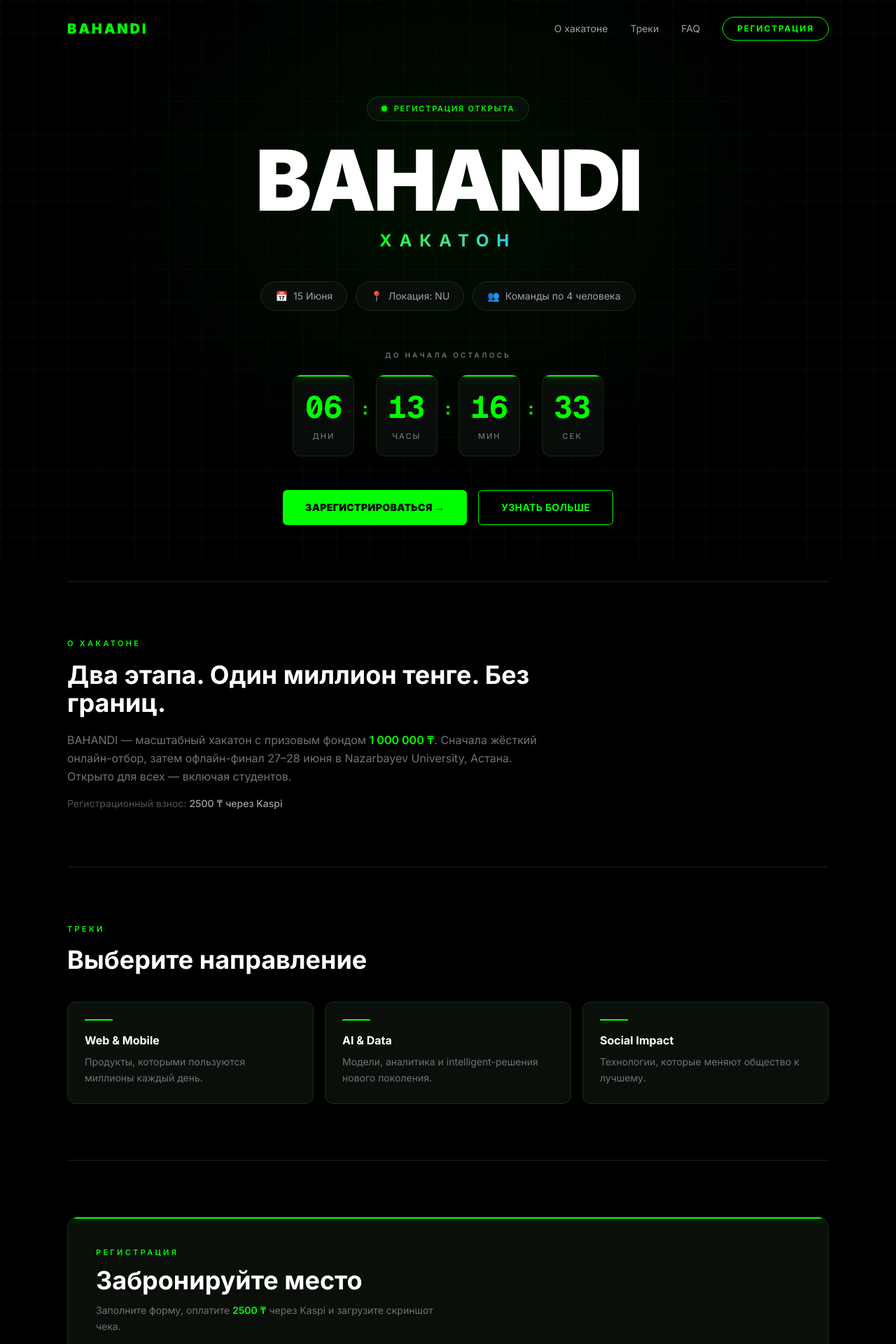
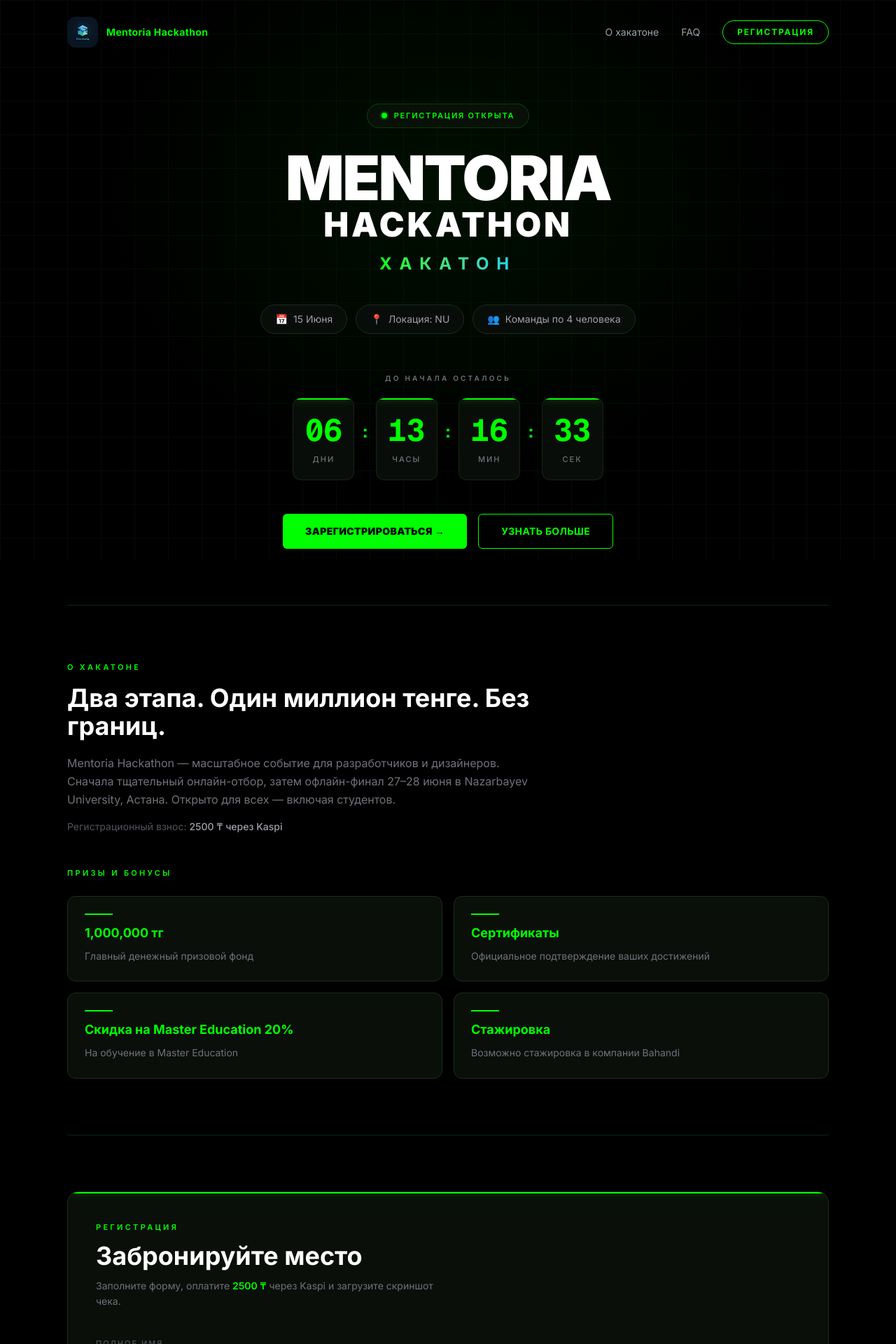
Before and after one commit to MartianYernar/Mentoria-hackathon-host-website, a Next.js app: page / in a window 1280 px wide. Shown: the top 1920 px of the page at 70% size. Built offline with nearby package versions, Linux system fonts and the light colour scheme.

Commit message:
updated details and removed pink accents

```diff
--- a/src/app/globals.css
+++ b/src/app/globals.css
@@ -63,8 +63,8 @@ body {
   animation: prize-glow 3s ease-in-out infinite;
 }
 
-/* BAHANDI neon lag — 1s glitch every 8s, GPU-only (transform + opacity) */
-@keyframes bahandi-lag-primary {
+/* Mentoria title neon lag — 1s glitch every 8s, GPU-only (transform + opacity) */
+@keyframes mentoria-lag-primary {
   0%,
   87.5% {
     opacity: 0;
@@ -97,7 +97,7 @@ body {
   }
 }
 
-@keyframes bahandi-lag-secondary {
+@keyframes mentoria-lag-secondary {
   0%,
   87.5% {
     opacity: 0;
@@ -126,23 +126,23 @@ body {
   }
 }
 
-.bahandi-title__lag {
+.mentoria-title__lag {
   will-change: transform, opacity;
   clip-path: inset(38% 0 38% 0);
 }
 
-.bahandi-title__lag--primary {
-  animation: bahandi-lag-primary 8s linear infinite;
+.mentoria-title__lag--primary {
+  animation: mentoria-lag-primary 8s linear infinite;
 }
 
-.bahandi-title__lag--secondary {
+.mentoria-title__lag--secondary {
   clip-path: inset(46% 0 46% 0);
-  animation: bahandi-lag-secondary 8s linear infinite;
+  animation: mentoria-lag-secondary 8s linear infinite;
 }
 
 @media (prefers-reduced-motion: reduce) {
-  .bahandi-title__lag--primary,
-  .bahandi-title__lag--secondary {
+  .mentoria-title__lag--primary,
+  .mentoria-title__lag--secondary {
     animation: none;
     opacity: 0;
   }
--- a/src/app/page.tsx
+++ b/src/app/page.tsx
@@ -1,9 +1,10 @@
 "use client";
 
-import BahandiSplitTitle from "@/components/BahandiSplitTitle";
 import FAQAccordion from "@/components/FAQAccordion";
+import MentoriaLagTitle from "@/components/MentoriaLagTitle";
 import RegistrationForm from "@/components/RegistrationForm";
 import { motion } from "framer-motion";
+import Image from "next/image";
 import { useCallback, useEffect, useRef, useState } from "react";
 
 const EVENT_START = new Date("2026-06-15T09:00:00");
@@ -23,6 +24,16 @@ const INFO_PILLS = [
   { emoji: "📅", text: "15 Июня" },
   { emoji: "📍", text: "Локация: NU" },
   { emoji: "👥", text: "Команды по 4 человека" },
+];
+
+const PRIZES = [
+  { title: "1,000,000 тг", desc: "Главный денежный призовой фонд" },
+  { title: "Сертификаты", desc: "Официальное подтверждение ваших достижений" },
+  { title: "Скидка на Master Education 20%", desc: "На обучение в Master Education" },
+  {
+    title: "Стажировка",
+    desc: "Возможно стажировка в компании Bahandi",
+  },
 ];
 
 const TIMER_UNITS = [
@@ -115,7 +126,6 @@ export default function Home() {
 
   return (
     <div className="relative min-h-screen overflow-x-hidden bg-black text-white">
-      {/* Static grid + radial glow — zero JS cost */}
       <div
         className="pointer-events-none fixed inset-0 bg-[linear-gradient(rgba(14,38,21,0.28)_1px,transparent_1px),linear-gradient(90deg,rgba(14,38,21,0.28)_1px,transparent_1px)] bg-[size:48px_48px]"
         aria-hidden="true"
@@ -125,26 +135,29 @@ export default function Home() {
         aria-hidden="true"
       />
 
-      {/* ── Nav ── */}
       <motion.header
         initial={{ opacity: 0, y: -16 }}
         animate={{ opacity: 1, y: 0 }}
         transition={SPRING}
         className="relative z-10 mx-auto flex max-w-6xl items-center justify-between px-5 py-6 sm:px-8"
       >
-        <a
-          href="#"
-          className="text-lg font-black tracking-[0.14em] text-[#00ff00] sm:text-xl"
-        >
-          BAHANDI
+        <a href="#" className="flex items-center gap-3">
+          <Image
+            src="/mentoria-logo.png"
+            alt="Mentoria Hackathon"
+            width={640}
+            height={640}
+            priority
+            className="h-10 w-auto rounded-xl sm:h-11"
+          />
+          <span className="hidden text-sm font-bold tracking-wide text-[#00ff00] sm:inline">
+            Mentoria Hackathon
+          </span>
         </a>
 
         <nav className="hidden items-center gap-8 md:flex">
           <a href="#about" className="text-sm text-zinc-400 transition-colors hover:text-white">
             О хакатоне
-          </a>
-          <a href="#tracks" className="text-sm text-zinc-400 transition-colors hover:text-white">
-            Треки
           </a>
           <a href="#faq" className="text-sm text-zinc-400 transition-colors hover:text-white">
             FAQ
@@ -168,9 +181,7 @@ export default function Home() {
       </motion.header>
 
       <main className="relative z-10 mx-auto max-w-6xl px-5 pb-28 sm:px-8">
-        {/* ── Hero ── */}
         <section className="flex flex-col items-center pb-20 pt-8 text-center sm:pt-14">
-          {/* Status capsule */}
           <motion.div
             custom={0}
             initial="hidden"
@@ -187,7 +198,6 @@ export default function Home() {
             </span>
           </motion.div>
 
-          {/* Split title */}
           <motion.div
             custom={1}
             initial="hidden"
@@ -195,10 +205,9 @@ export default function Home() {
             variants={fadeUp}
             className="w-full"
           >
-            <BahandiSplitTitle />
+            <MentoriaLagTitle />
           </motion.div>
 
-          {/* Subtitle */}
           <motion.p
             custom={2}
             initial="hidden"
@@ -209,7 +218,6 @@ export default function Home() {
             ХАКАТОН
           </motion.p>
 
-          {/* Info pills */}
           <motion.div
             custom={3}
             initial="hidden"
@@ -228,7 +236,6 @@ export default function Home() {
             ))}
           </motion.div>
 
-          {/* Countdown */}
           <motion.div
             custom={4}
             initial="hidden"
@@ -242,7 +249,6 @@ export default function Home() {
             <HeroCountdown />
           </motion.div>
 
-          {/* CTAs */}
           <motion.div
             custom={5}
             initial="hidden"
@@ -266,7 +272,6 @@ export default function Home() {
           </motion.div>
         </section>
 
-        {/* ── О хакатоне ── */}
         <motion.section
           id="about"
           initial={{ opacity: 0, y: 24 }}
@@ -282,60 +287,37 @@ export default function Home() {
             Два этапа. Один миллион тенге. Без границ.
           </h2>
           <p className="mt-5 max-w-2xl text-sm leading-relaxed text-zinc-500 sm:text-base">
-            BAHANDI — масштабный хакатон с призовым фондом{" "}
-            <span className="font-semibold text-[#00ff00]">1 000 000 ₸</span>.
-            Сначала жёсткий онлайн-отбор, затем офлайн-финал 27–28 июня в
-            Nazarbayev University, Астана. Открыто для всех — включая студентов.
+            Mentoria Hackathon — масштабное событие для разработчиков и
+            дизайнеров. Сначала тщательный онлайн-отбор, затем офлайн-финал
+            27–28 июня в Nazarbayev University, Астана. Открыто для всех —
+            включая студентов.
           </p>
           <p className="mt-4 text-sm text-zinc-600">
             Регистрационный взнос:{" "}
             <span className="font-medium text-zinc-400">2500 ₸ через Kaspi</span>
           </p>
-        </motion.section>
 
-        {/* ── Треки ── */}
-        <motion.section
-          id="tracks"
-          initial={{ opacity: 0, y: 24 }}
-          whileInView={{ opacity: 1, y: 0 }}
-          viewport={{ once: true, margin: "-60px" }}
-          transition={SPRING}
-          className="scroll-mt-24 border-t border-[#0e2615] py-20"
-        >
+          <div className="mt-12">
             <p className="text-[11px] font-semibold uppercase tracking-[0.3em] text-[#00ff00]">
-            Треки
+              Призы и бонусы
             </p>
-          <h2 className="mt-4 text-3xl font-bold text-white sm:text-4xl">
-            Выберите направление
-          </h2>
-          <div className="mt-10 grid gap-4 sm:grid-cols-3">
-            {[
-              {
-                title: "Web & Mobile",
-                desc: "Продукты, которыми пользуются миллионы каждый день.",
-              },
-              {
-                title: "AI & Data",
-                desc: "Модели, аналитика и intelligent-решения нового поколения.",
-              },
-              {
-                title: "Social Impact",
-                desc: "Технологии, которые меняют общество к лучшему.",
-              },
-            ].map((track) => (
+            <div className="mt-6 grid gap-4 sm:grid-cols-2">
+              {PRIZES.map((prize) => (
                 <div
-                key={track.title}
+                  key={prize.title}
                   className="rounded-xl border border-[#1a2e1a] bg-[#0a0f0a] p-6"
                 >
-                <div className="mb-4 h-[2px] w-10 bg-[#00ff00]" />
-                <h3 className="font-bold text-white">{track.title}</h3>
-                <p className="mt-2 text-sm leading-relaxed text-zinc-500">{track.desc}</p>
+                  <div className="mb-3 h-[2px] w-10 bg-[#00ff00]" />
+                  <h3 className="text-lg font-bold text-[#00ff00]">{prize.title}</h3>
+                  <p className="mt-2 text-sm leading-relaxed text-zinc-500">
+                    {prize.desc}
+                  </p>
                 </div>
               ))}
             </div>
+          </div>
         </motion.section>
 
-        {/* ── Registration form ── */}
         <motion.section
           ref={registerRef}
           id="register"
@@ -366,7 +348,6 @@ export default function Home() {
           </div>
         </motion.section>
 
-        {/* ── FAQ ── */}
         <motion.section
           id="faq"
           initial={{ opacity: 0, y: 24 }}
@@ -388,7 +369,7 @@ export default function Home() {
       </main>
 
       <footer className="relative z-10 border-t border-[#0e2615] py-8 text-center">
-        <p className="text-xs text-zinc-700">© 2026 BAHANDI Hackathon · Астана</p>
+        <p className="text-xs text-zinc-700">© 2026 Mentoria Hackathon · Астана</p>
       </footer>
     </div>
   );
--- a/src/components/BahandiSplitTitle.tsx
+++ /dev/null
@@ -1,31 +0,0 @@
-"use client";
-
-const TITLE_STYLE =
-  "text-[clamp(3.5rem,14vw,7.5rem)] font-black uppercase leading-[0.88] tracking-[-0.03em]";
-
-export default function BahandiSplitTitle() {
-  return (
-    <div className="bahandi-title relative inline-block select-none" aria-label="BAHANDI">
-      {/* Base — sharp white, always visible */}
-      <h1 className={`bahandi-title__base relative z-10 ${TITLE_STYLE} text-white`}>
-        BAHANDI
-      </h1>
-
-      {/* Primary neon lag artifact — horizontal scan band */}
-      <span
-        aria-hidden="true"
-        className={`bahandi-title__lag bahandi-title__lag--primary pointer-events-none absolute inset-0 flex items-center justify-center ${TITLE_STYLE} text-[#00ff00]`}
-      >
-        BAHANDI
-      </span>
-
-      {/* Secondary thinner scan line */}
-      <span
-        aria-hidden="true"
-        className={`bahandi-title__lag bahandi-title__lag--secondary pointer-events-none absolute inset-0 flex items-center justify-center ${TITLE_STYLE} text-[#00ff00]`}
-      >
-        BAHANDI
-      </span>
-    </div>
-  );
-}
--- a/src/components/FAQAccordion.tsx
+++ b/src/components/FAQAccordion.tsx
@@ -18,12 +18,12 @@ const FAQ_ITEMS = [
   {
     question: "Как проходит отбор?",
     answer:
-      "Сначала все команды проходят онлайн-тур с жёсткой оценкой проекта. В офлайн-финал в Астане попадают только лучшие.",
+      "Сначала все команды проходят онлайн-тур с тщательной оценкой проекта. В офлайн-финал в Астане попадают только лучшие.",
   },
   {
     question: "Какой призовой фонд?",
     answer:
-      "Общий призовой фонд — 1 000 000 ₸. Победители получают денежные призы, мерч и менторские сессии с экспертами индустрии.",
+      "Победители получают: 1,000,000 тг, сертификаты, скидку на Master Education 20%, а также возможно стажировка в компании Bahandi.",
   },
   {
     question: "Где проходит офлайн-финал?",
@@ -60,7 +60,7 @@ export default function FAQAccordion() {
               <motion.span
                 animate={{ rotate: isOpen ? 180 : 0 }}
                 transition={{ duration: 0.3, ease: [0.22, 1, 0.36, 1] }}
-                className="shrink-0 text-zinc-600 transition-colors group-hover:text-violet-400"
+                className="shrink-0 text-zinc-600 transition-colors group-hover:text-[#00ff00]"
               >
                 <ChevronDown className="h-4 w-4" />
               </motion.span>
--- a/src/components/FloatingInput.tsx
+++ b/src/components/FloatingInput.tsx
@@ -41,7 +41,7 @@ export default function FloatingInput({
       <label
         htmlFor={id}
         className={`mb-1 block text-[11px] font-medium uppercase tracking-[0.18em] transition-colors duration-300 ${
-          focused ? "text-violet-400" : "text-zinc-600"
+          focused ? "text-[#00ff00]" : "text-zinc-600"
         }`}
       >
         {label}
@@ -61,7 +61,7 @@ export default function FloatingInput({
       />
       <div className="relative h-px w-full bg-white/[0.08]">
         <motion.div
-          className="absolute inset-0 origin-left bg-gradient-to-r from-violet-500 via-fuchsia-400 to-cyan-400"
+          className="absolute inset-0 origin-left bg-[#00ff00]"
           initial={{ scaleX: 0 }}
           animate={{ scaleX: focused ? 1 : value ? 0.3 : 0 }}
           transition={{ duration: 0.4, ease: [0.22, 1, 0.36, 1] }}
--- /dev/null
+++ b/src/components/MentoriaLagTitle.tsx
@@ -0,0 +1,48 @@
+"use client";
+
+const LINE1_STYLE =
+  "text-[clamp(2.75rem,11vw,5.5rem)] font-black uppercase leading-[0.9] tracking-[-0.03em]";
+const LINE2_STYLE =
+  "text-[clamp(1.75rem,6vw,3rem)] font-black uppercase leading-[0.95] tracking-[0.08em]";
+
+function LagLine({
+  text,
+  className,
+  ariaHidden,
+}: {
+  text: string;
+  className: string;
+  ariaHidden?: boolean;
+}) {
+  return (
+    <div className={`mentoria-title relative inline-block ${className}`}>
+      <span
+        className={`mentoria-title__base relative z-10 block ${className} text-white`}
+        aria-hidden={ariaHidden}
+      >
+        {text}
+      </span>
+      <span
+        aria-hidden="true"
+        className={`mentoria-title__lag mentoria-title__lag--primary pointer-events-none absolute inset-0 flex items-center justify-center ${className} text-[#00ff00]`}
+      >
+        {text}
+      </span>
+      <span
+        aria-hidden="true"
+        className={`mentoria-title__lag mentoria-title__lag--secondary pointer-events-none absolute inset-0 flex items-center justify-center ${className} text-[#00ff00]`}
+      >
+        {text}
+      </span>
+    </div>
+  );
+}
+
+export default function MentoriaLagTitle() {
+  return (
+    <h1 className="flex flex-col items-center gap-1" aria-label="Mentoria Hackathon">
+      <LagLine text="MENTORIA" className={LINE1_STYLE} />
+      <LagLine text="HACKATHON" className={LINE2_STYLE} ariaHidden />
+    </h1>
+  );
+}
--- a/src/components/StageRoadmap.tsx
+++ b/src/components/StageRoadmap.tsx
@@ -11,7 +11,7 @@ const STAGES = [
     id: 1,
     title: "Этап 1: Онлайн-тур",
     description:
-      "Сначала все команды проходят жесткий онлайн-отбор. Покажите продукт, код и амбиции — только лучшие пройдут дальше.",
+      "Сначала все команды проходят тщательный онлайн-отбор. Покажите продукт, код и амбиции — только лучшие пройдут дальше.",
     icon: Globe,
     accent: "from-violet-500/20 to-violet-500/5",
     ring: "ring-violet-500/30",
```
Also changed, not shown: src/components/ReceiptUpload.tsx (+5 -5 lines), src/components/RegistrationForm.tsx (+7 -21 lines), src/components/SuccessOverlay.tsx (+8 -8 lines), 1 other file (tests, documents, lock files or other folders). Lines whose indentation alone changed are shown as unchanged.
